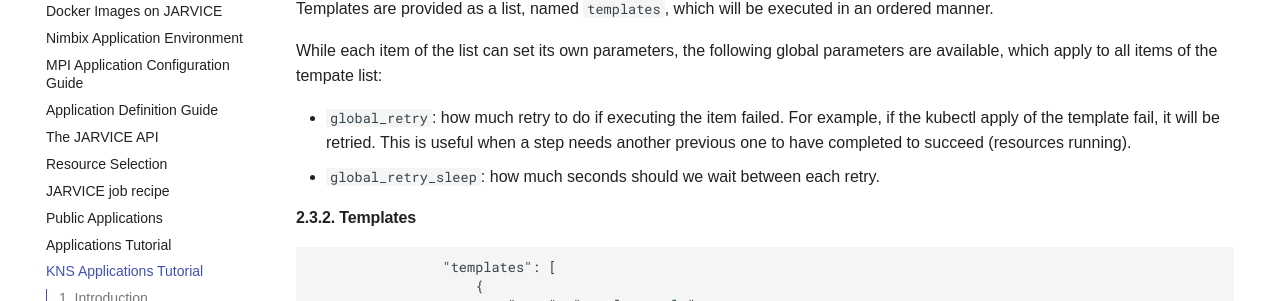
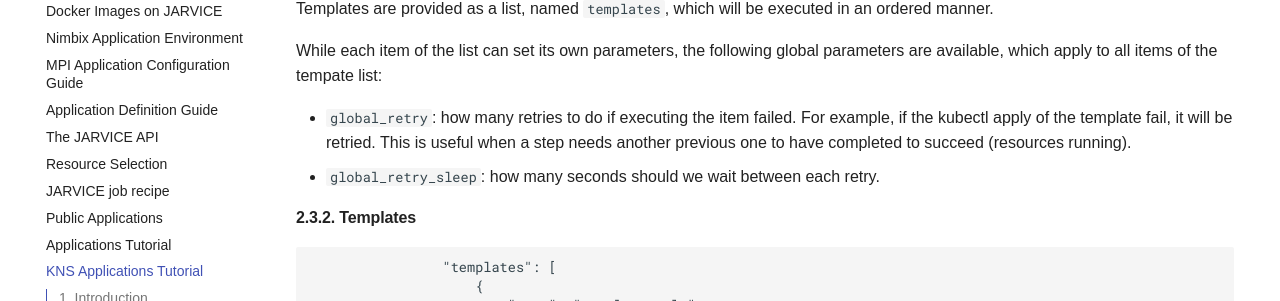
Before and after one commit to nimbix/jardoc, an MkDocs documentation site: the page built from docs/kns_apps_tutorial.md, in a window 1280 px wide and 900 px high, scrolled down 4283 px. Shown: the part 151-452 px from the top of the window. Built offline with MkDocs 1.6.1 and Material for MkDocs 9.7.7, drawn with Linux system fonts in a browser that asks for light colours.

Commit message:
Update docs/kns_apps_tutorial.md
Co-authored-by: guigomcha <39807810+guigomcha@users.noreply.github.com>

```diff
--- a/docs/kns_apps_tutorial.md
+++ b/docs/kns_apps_tutorial.md
@@ -188,8 +188,8 @@ Templates are provided as a list, named `templates`, which will be executed in a
 
 While each item of the list can set its own parameters, the following global parameters are available, which apply to all items of the tempate list:
 
-* `global_retry`: how much retry to do if executing the item failed. For example, if the kubectl apply of the template fail, it will be retried. This is useful when a step needs another previous one to have completed to succeed (resources running).
-* `global_retry_sleep`: how much seconds should we wait between each retry.
+* `global_retry`: how many retries to do if executing the item failed. For example, if the kubectl apply of the template fail, it will be retried. This is useful when a step needs another previous one to have completed to succeed (resources running).
+* `global_retry_sleep`: how many seconds should we wait between each retry.
 
 #### 2.3.2. Templates
 
```
